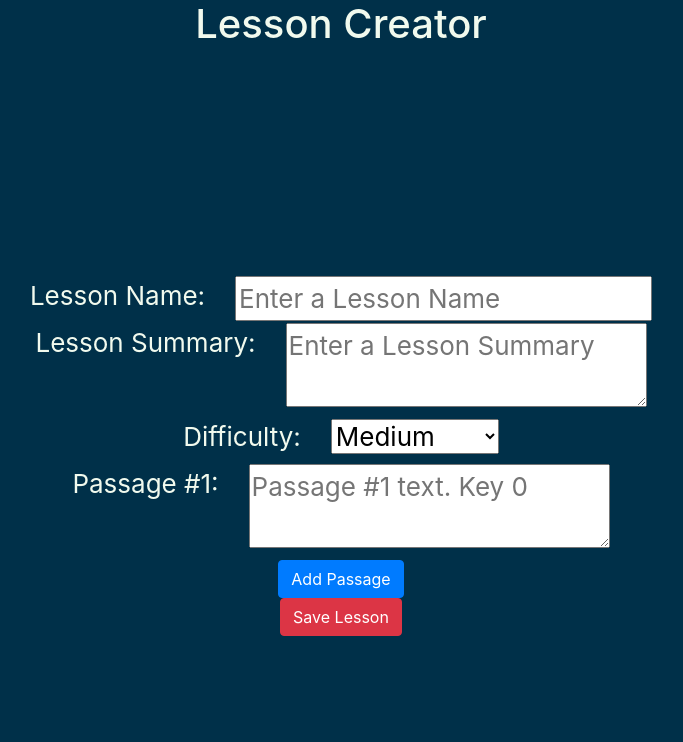
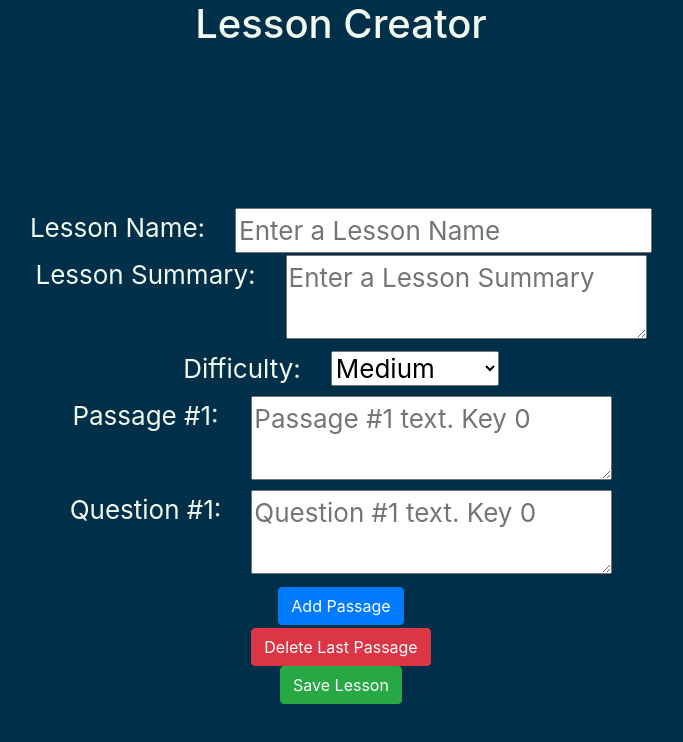
Before and after one commit to T110E4/wilbur, a React (Create React App) app in the folder wilbur-web/: page /create-lesson in a window 1280 px wide. Shown: the top 742 px of the page, without its empty margins (299-982 px from the left). Built offline with nearby package versions, Linux system fonts and the light colour scheme.

Commit message:
Updated to include the ability to add a question to a passage

```diff
--- a/wilbur-web/src/components/lesson/LessonCreator.js
+++ b/wilbur-web/src/components/lesson/LessonCreator.js
@@ -14,7 +14,7 @@ class LessonCreator extends React.Component {
     this.state = {
       lessonName: 'test',
       lessonDifficulty: 'MEDIUM',
-      passages: [{ key: 0, passageText: 'Enter your passage here!' }]
+      passages: [{ key: 0, passageText: 'Enter your passage here!', passageQuestion: 'Enter your passage question here!' }]
     };
 
     this.handleChange = this.handleChange.bind(this);
@@ -65,14 +65,30 @@ class LessonCreator extends React.Component {
       if (idx !== sidx) return passage;
       return { ...passage, passageText: evt.target.value };
     });
+    this.setState({ passages: newPassage });
+  }
+
+    handleQuestionChange = idx => evt => {
+      const newPassage = this.state.passages.map((passage, sidx) => {
+        if (idx !== sidx) return passage;
+        return { ...passage, passageQuestion: evt.target.value };
+      });
 
     this.setState({ passages: newPassage });
   };
 
   handleAddPassage = () => {
     this.setState({
-      passages: this.state.passages.concat([{ key: this.state.passages.length, passageText: "" }])
+      passages: this.state.passages.concat([{ key: this.state.passages.length, passageText: "", passageQuestion: "" }])
     });
+  };
+
+  handleRemovePassage = () => {
+    this.state.passages.splice(-1,1);
+    console.log(this.state.passages.length);
+    this.setState({
+        passages: this.state.passages
+      });
   };
 
   render() {
@@ -94,7 +110,7 @@ class LessonCreator extends React.Component {
           <Row>
             <Col><Form.Label>Difficulty:</Form.Label></Col>
             <Col>
-              <select name="difficulty" value={this.state.lessonDifficulty} onChange={this.handleChange} >
+              <select name="lessonDifficulty" value={this.state.lessonDifficulty} onChange={this.handleChange} >
                 <option value='EASY'>Easy</option>
                 <option value='MEDIUM'>Medium</option>
                 <option value='HARD'>Hard</option>
@@ -104,6 +120,7 @@ class LessonCreator extends React.Component {
           </Row>
 
           {this.state.passages.map((passage, idx) => (
+            <div>
             <Row>
               <Col><Form.Label>{`Passage #${idx + 1}:`}</Form.Label></Col>
               <Col>
@@ -115,14 +132,33 @@ class LessonCreator extends React.Component {
                 </div>
               </Col>
             </Row>
+
+            <Row>
+            <Col><Form.Label>{`Question #${idx + 1}:`}</Form.Label></Col>
+            <Col>
+              <div className="question" key={idx}>
+                <textarea
+                  placeholder={`Question #${idx + 1} text. Key ${passage.key}`}
+                  onChange={this.handleQuestionChange(idx)}
+                />
+              </div>
+            </Col>
+          </Row>
+          </div>
           ))}
+
           <Row>
             <Col>
               <Button onClick={this.handleAddPassage} variant="primary">Add Passage</Button>
             </Col>
           </Row>
           <Row>
-            <Button onClick="Submit" type="submit" variant="danger">Save Lesson</Button>
+            <Col>
+              <Button onClick={this.handleRemovePassage} variant="danger">Delete Last Passage</Button>
+            </Col>
+          </Row>
+          <Row>
+            <Button onClick="Submit" type="submit" variant="success">Save Lesson</Button>
           </Row>
         </Form>
       </Container>
--- a/wilbur-web/src/views/student/LessonView.js
+++ b/wilbur-web/src/views/student/LessonView.js
@@ -13,6 +13,7 @@ class LessonView extends React.Component {
         this.getPassages();
     }
 
+    //TODO: Update to actually get a lesson
     getLesson = () => {
         // read all entities
         fetch("http://localhost:8080/get-passages?id="+this.props.match.params.id, {
@@ -56,7 +57,7 @@ class LessonView extends React.Component {
         return (
             <div className="LessonView">
                 <h1>Lesson View {this.props.match.params.id} </h1>
-                <h3>Lesson Summary</h3>
+                <h3>{this.state.passages[0].lessonSummary}</h3>
                 <p></p>
                 <h2>{this.state.passages[0].passageText}</h2>
                 <Container>
```
Also changed, not shown: 1 other file (tests, documents, lock files or other folders).
